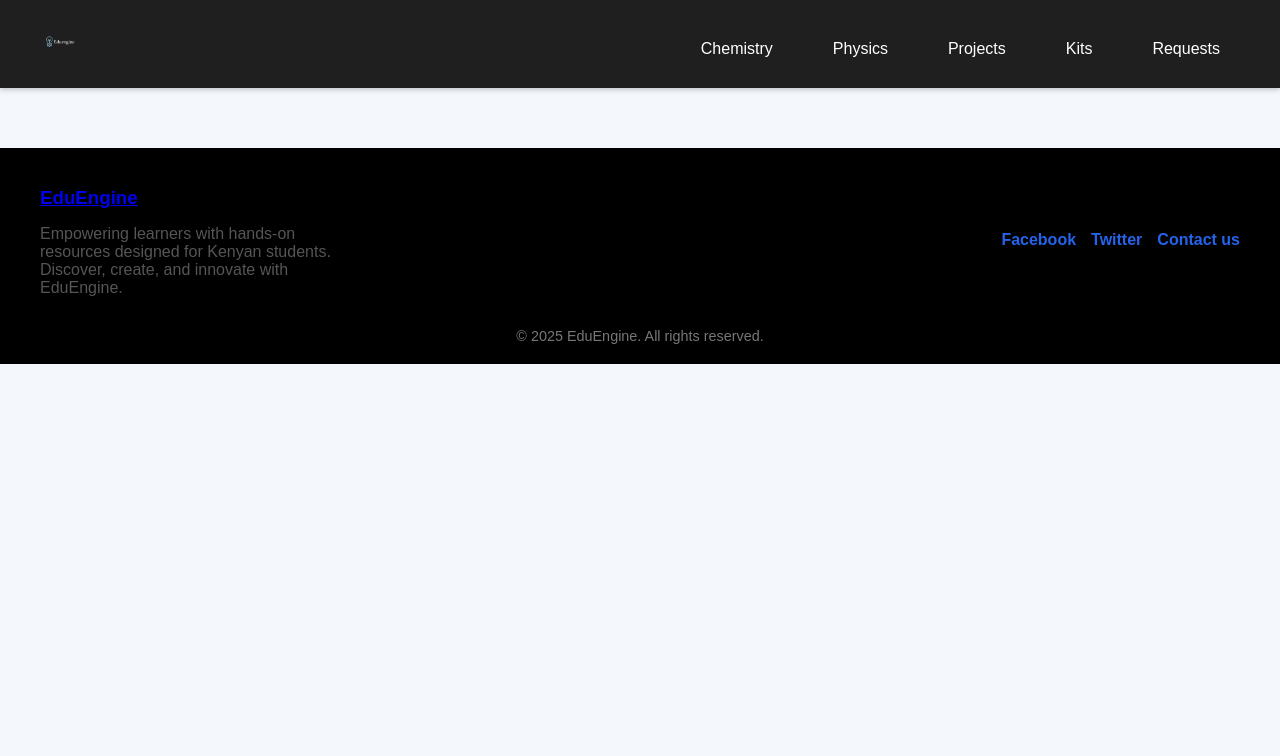
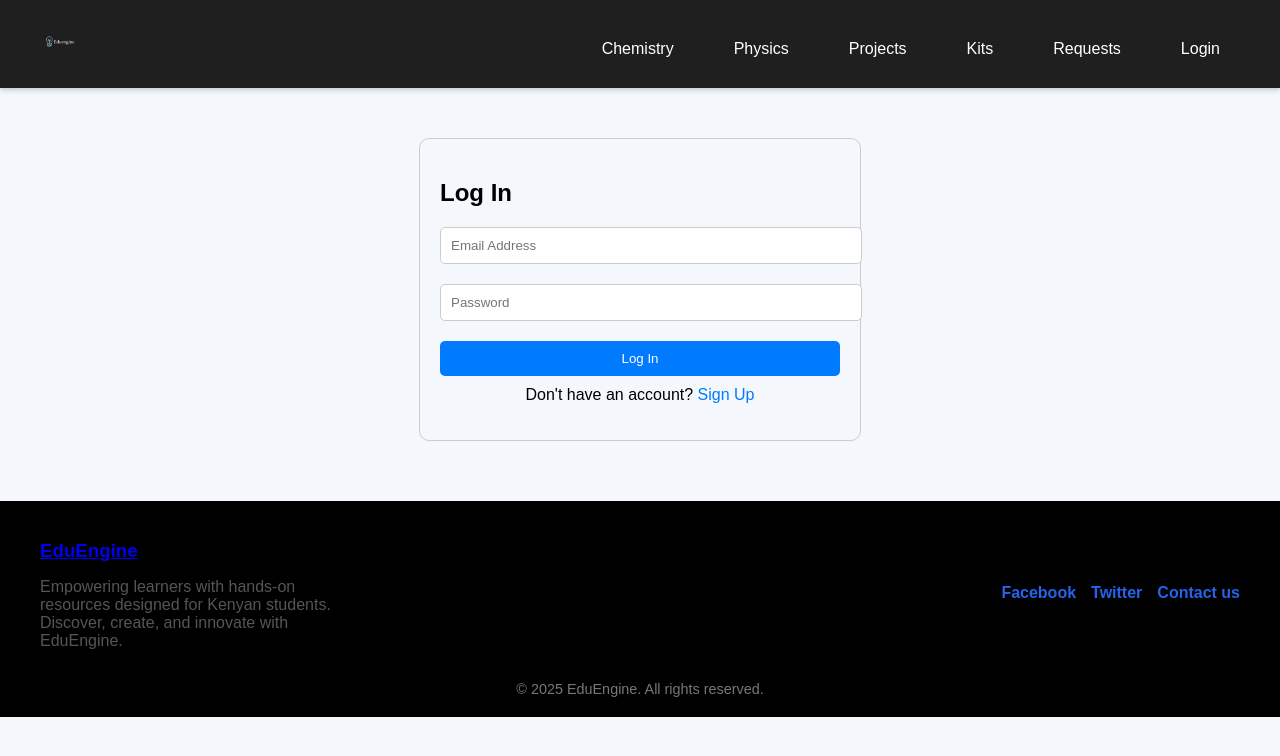
Before and after one commit to FrankOnyiego/sim-portal, a React (Create React App) app: page /auth in a window 1280 px wide. Shown: the top 756 px of the page. Built offline with nearby package versions, Linux system fonts and the light colour scheme.

Commit message:
authentication approved

```diff
--- a/src/App.js
+++ b/src/App.js
@@ -1,4 +1,3 @@
-// App.js
 import React from 'react';
 import { BrowserRouter as Router, Routes, Route } from 'react-router-dom';
 import Header from './components/Header';
@@ -10,6 +9,7 @@ import Footer from './pages/Footer';
 import ImageEnhancer from './pages/ImageEnhancer';
 import MastersConsultation from './pages/Masters';
 import QnA from './pages/QnA';
+import AuthPage from './pages/AuthPage'; // login/signup
 
 function App() {
   return (
@@ -18,11 +18,12 @@ function App() {
       <Routes>
         <Route path="/chemistry" element={<ChemistryPage />} />
         <Route path="/physics" element={<PhysicsPage />} />
-        <Route path="/questions" element={<QnA />} />
+        <Route path="/requests" element={<QnA />} />
         <Route path="/stem" element={<STEMKitsPage />} />
-        <Route path="search" element={<ImageEnhancer/>} />
-        <Route path="consult" element={<MastersConsultation/>} />
-        <Route path="/" element={<HomePage/>} />
+        <Route path="/search" element={<ImageEnhancer />} />
+        <Route path="/consult" element={<MastersConsultation />} />
+        <Route path="/auth" element={<AuthPage />} /> {/* 👈 Only at /auth */}
+        <Route path="/" element={<HomePage />} />
       </Routes>
       <Footer />
     </Router>
--- a/src/components/Header.js
+++ b/src/components/Header.js
@@ -1,21 +1,45 @@
-import React, { useState } from 'react';
-import { Link } from 'react-router-dom';
+import React, { useState, useEffect } from 'react';
+import { Link, useLocation, useNavigate } from 'react-router-dom';
 
 const Header = () => {
   const [menuOpen, setMenuOpen] = useState(false);
+  const [userName, setUserName] = useState(null);
+  const location = useLocation();
+  const navigate = useNavigate();
+
   const toggleMenu = () => setMenuOpen(!menuOpen);
-  const closeMenu = () => setMenuOpen(false); // ← Closes menu
+  const closeMenu = () => setMenuOpen(false);
+
+  // Check localStorage for user on route change
+  useEffect(() => {
+    closeMenu();
+    const storedUser = localStorage.getItem('user');
+    if (storedUser) {
+      try {
+        const parsed = JSON.parse(storedUser);
+        setUserName(parsed.name);
+        //alert(parsed.name);
+      } catch {
+        setUserName(null);
+      }
+    } else {
+      setUserName(null);
+    }
+  }, [location.pathname]);
+
+  const handleLogout = () => {
+    localStorage.removeItem('token');
+    localStorage.removeItem('user');
+    setUserName(null);
+    navigate('/auth');
+  };
 
   return (
     <header style={styles.header}>
       <div style={styles.container}>
         {/* Logo */}
-        <Link to="/" style={styles.logoLink} onClick={closeMenu}>
-          <img
-            src="/MYLOGO.png"
-            alt="Sim-portal Logo"
-            style={styles.logo}
-          />
+        <Link to="/" style={styles.logoLink}>
+          <img src="/MYLOGO.png" alt="Sim-portal Logo" style={styles.logo} />
         </Link>
 
         {/* Hamburger for small screens */}
@@ -36,11 +60,22 @@ const Header = () => {
             ...(menuOpen ? styles.navOpen : {}),
           }}
         >
-          <Link to="/chemistry" style={styles.navLink} onClick={closeMenu}>Chemistry</Link>
-          <Link to="/physics" style={styles.navLink} onClick={closeMenu}>Physics</Link>
-          <Link to="/consult" style={styles.navLink} onClick={closeMenu}>Projects</Link>
-          <Link to="/stem" style={styles.navLink} onClick={closeMenu}>Kits</Link>
-          <Link to="/questions" style={styles.navLink} onClick={closeMenu}>Requests</Link>
+          <Link to="/chemistry" style={styles.navLink}>Chemistry</Link>
+          <Link to="/physics" style={styles.navLink}>Physics</Link>
+          <Link to="/consult" style={styles.navLink}>Projects</Link>
+          <Link to="/stem" style={styles.navLink}>Kits</Link>
+          <Link to="/requests" style={styles.navLink}>Requests</Link>
+
+          {userName ? (
+            <>
+              <span style={{ ...styles.navLink, fontWeight: 'bold' }}>Hi, {userName}</span>
+              <button onClick={handleLogout} style={{ ...styles.navLink, background: 'none', border: 'none', cursor: 'pointer' }}>
+                Logout
+              </button>
+            </>
+          ) : (
+            <Link to="/auth" style={styles.navLink}>Login</Link>
+          )}
         </nav>
       </div>
 
@@ -64,6 +99,10 @@ const Header = () => {
           .hamburger {
             display: none !important;
           }
+        }
+
+        .nav-menu a:hover {
+          background-color: #444;
         }
 
         .nav-menu {
@@ -131,7 +170,7 @@ const styles = {
     textDecoration: 'none',
     padding: '10px 20px',
     fontSize: '16px',
-    transition: 'background 0.3s ease',
+    width: '100%',
   }
 };
 
--- /dev/null
+++ b/src/pages/AuthPage.js
@@ -0,0 +1,147 @@
+import React, { useState } from 'react';
+import { Formik, Form, Field, ErrorMessage } from 'formik';
+import { useNavigate } from 'react-router-dom';
+import * as Yup from 'yup';
+
+const AuthPage = () => {
+  const [isSignup, setIsSignup] = useState(false);
+  const navigate = useNavigate(); // ✅ React Router navigation
+
+  const toggleMode = () => setIsSignup((prev) => !prev);
+
+  const initialValues = {
+    name: '',
+    email: '',
+    password: '',
+  };
+
+  const validationSchema = Yup.object().shape({
+    name: isSignup
+      ? Yup.string().required('Name is required')
+      : Yup.string().notRequired(),
+    email: Yup.string().email('Invalid email').required('Email is required'),
+    password: Yup.string()
+      .min(6, 'Password must be at least 6 characters')
+      .required('Password is required'),
+  });
+
+  const handleSubmit = async (values, { setSubmitting, resetForm, setErrors }) => {
+    const endpoint = isSignup
+      ? 'https://ischool.eduengine.co.ke/api/signup'
+      : 'https://ischool.eduengine.co.ke/api/login';
+
+    try {
+      const res = await fetch(endpoint, {
+        method: 'POST',
+        headers: { 'Content-Type': 'application/json' },
+        body: JSON.stringify(values),
+      });
+
+      const data = await res.json();
+
+      if (res.ok) {
+        //alert(data.message || 'Success');
+ if (data.token) {
+  localStorage.setItem('token', data.token);
+
+  if (data.user && data.user.name) {
+    localStorage.setItem('user', JSON.stringify({ name: data.user.name }));
+  } else {
+    console.warn('No user name found in response');
+  }
+
+  navigate('/requests');
+}
+        resetForm();
+      } else {
+        setErrors({ email: data.error || 'Login/Signup failed' });
+      }
+    } catch (err) {
+      setErrors({ email: 'Server error. Try again later.' });
+    } finally {
+      setSubmitting(false);
+    }
+  };
+
+  return (
+    <div style={containerStyle}>
+      <h2>{isSignup ? 'Sign Up' : 'Log In'}</h2>
+
+      <Formik
+        initialValues={initialValues}
+        validationSchema={validationSchema}
+        onSubmit={handleSubmit}
+        enableReinitialize
+      >
+        {({ isSubmitting }) => (
+          <Form>
+            {isSignup && (
+              <div style={fieldWrapper}>
+                <Field name="name" placeholder="Your Name" style={inputStyle} />
+                <ErrorMessage name="name" component="div" style={errorStyle} />
+              </div>
+            )}
+
+            <div style={fieldWrapper}>
+              <Field name="email" type="email" placeholder="Email Address" style={inputStyle} />
+              <ErrorMessage name="email" component="div" style={errorStyle} />
+            </div>
+
+            <div style={fieldWrapper}>
+              <Field name="password" type="password" placeholder="Password" style={inputStyle} />
+              <ErrorMessage name="password" component="div" style={errorStyle} />
+            </div>
+
+            <button type="submit" style={buttonStyle} disabled={isSubmitting}>
+              {isSignup ? 'Sign Up' : 'Log In'}
+            </button>
+          </Form>
+        )}
+      </Formik>
+
+      <p style={{ textAlign: 'center', marginTop: '10px' }}>
+        {isSignup ? 'Already have an account?' : "Don't have an account?"}{' '}
+        <span onClick={toggleMode} style={{ color: '#007bff', cursor: 'pointer' }}>
+          {isSignup ? 'Log In' : 'Sign Up'}
+        </span>
+      </p>
+    </div>
+  );
+};
+
+const containerStyle = {
+  maxWidth: '400px',
+  margin: '50px auto',
+  padding: '20px',
+  border: '1px solid #ccc',
+  borderRadius: '10px',
+};
+
+const inputStyle = {
+  width: '100%',
+  padding: '10px',
+  marginBottom: '5px',
+  borderRadius: '5px',
+  border: '1px solid #ccc',
+};
+
+const buttonStyle = {
+  width: '100%',
+  padding: '10px',
+  backgroundColor: '#007bff',
+  color: '#fff',
+  border: 'none',
+  borderRadius: '5px',
+};
+
+const errorStyle = {
+  color: 'red',
+  fontSize: '0.9em',
+  marginBottom: '10px',
+};
+
+const fieldWrapper = {
+  marginBottom: '15px',
+};
+
+export default AuthPage;
--- a/src/pages/QnA.js
+++ b/src/pages/QnA.js
@@ -2,7 +2,7 @@ import React, { useEffect, useState } from 'react';
 
 function QnA() {
   const [questions, setQuestions] = useState([]);
-  const [totalEarnings, setTotalEarnings] = useState(501);
+  const [totalEarnings, setTotalEarnings] = useState(0);
   const [withdrawMessage, setWithdrawMessage] = useState('');
   const [loading, setLoading] = useState(true);
   const [error, setError] = useState('');
```
Also changed, not shown: package.json (+7 -1 lines), 1 other file (tests, documents, lock files or other folders).
